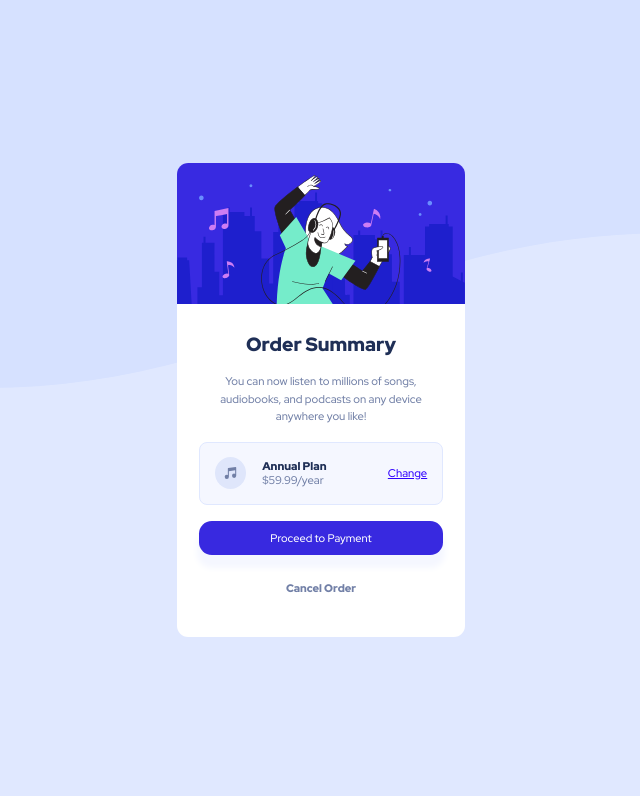
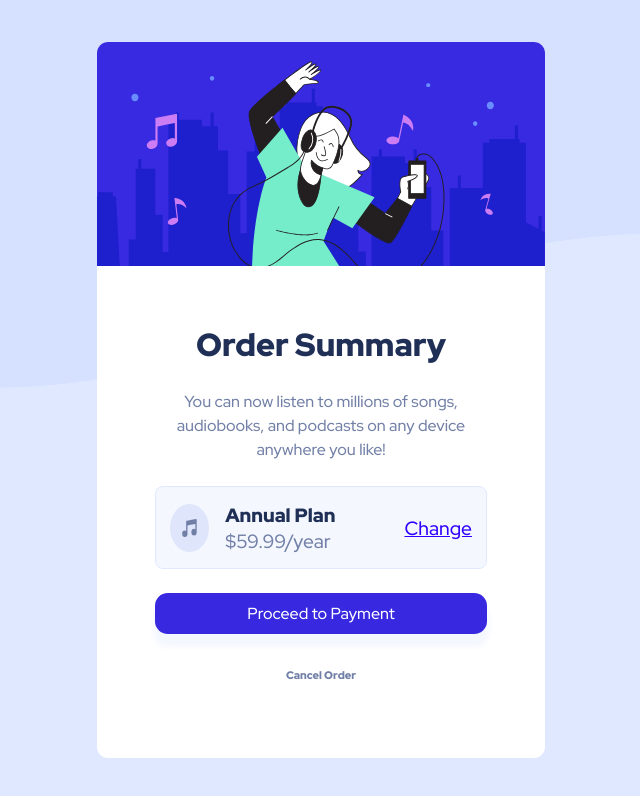
Before and after one commit to DavidAdjei/Frontend-mentor-order-summary-component, a plain HTML site: page index.html in a window 1280 px wide. Shown: the whole page, without its empty margins (319-959 px from the left). Drawn offline with Linux system fonts and the light colour scheme.

Commit message:
third commit

```diff
--- a/index.html
+++ b/index.html
@@ -22,7 +22,7 @@
     <!-- Feel free to remove these styles or customise in your own stylesheet 👍 -->
   </head>
   <body>
-    <div class="container">
+    <main class="container">
       <div class="card">
         <div class="upper">
           <img
@@ -56,7 +56,7 @@
           <a class="cta__cancel" href="#Cancel">Cancel Order</a>
         </div>
       </div>
-    </div>
+    </main>
 
     <!-- Order Summary
 
--- a/styles.css
+++ b/styles.css
@@ -29,7 +29,8 @@ body {
 }
 
 .card {
-    width: 18rem;
+    width: 28rem;
+    height: 44.8rem;
     display: flex;
     flex-direction: column;
     box-sizing: border-box;
@@ -40,7 +41,7 @@ body {
 
 .upper {
     width: 100%;
-    flex: auto;
+    flex: 1;
     /* background-image: url(./images/illustration-hero.svg);
     background-size: contain;
     background-repeat: no-repeat;  */
@@ -48,7 +49,7 @@ body {
 
 .title {
     color: hsl(223, 47%, 23%);
-    font-size: 1.2rem;
+    font-size: 2rem;
 }
 
 .hero {
@@ -58,12 +59,12 @@ body {
 }
 
 .lower {
-    flex: 1.4;
+    flex: 2;
     display: flex;
     flex-direction: column;
-    gap: 1rem;
+    gap: 1.5rem;
     align-items: center;
-    padding: 1.4rem;
+    padding: 3.6rem;
 
 }
 
@@ -75,12 +76,13 @@ body {
     border-radius: 0.5rem;
     align-items: center;
     padding: .9rem;
+    width: 100%;
 }
 
 .image {
     overflow: hidden;
-    width: 2rem;
-    height: 2rem;
+    width: 3rem;
+    height: 3rem;
 }
 
 .image img {
@@ -89,11 +91,11 @@ body {
 }
 
 .description {
-    font-size: .7rem;
+    font-size: 1rem;
     text-align: center;
     color: hsl(224, 23%, 55%);
     font-weight: 500;
-    line-height: 1.1rem;
+    line-height: 1.5rem;
 }
 
 span {
@@ -113,12 +115,12 @@ span {
 }
 
 .plan p{
-    font-size: .7rem;
+    font-size: 1.2rem;
 }
 
 .change {
     color: hsl(251, 100%, 50%);
-    font-size: .7rem;
+    font-size: 1.2rem;
 }
 
 .change:hover {
@@ -133,7 +135,7 @@ span {
     border-radius: 0.8rem;
     color: #fff;
     width: 100%;
-    font-size: 11px;
+    font-size: 1rem;
     font-weight: 500;
     text-align: center;
     box-shadow: 0px 11px 6px 2px hsl(225deg 100% 98%);
```
